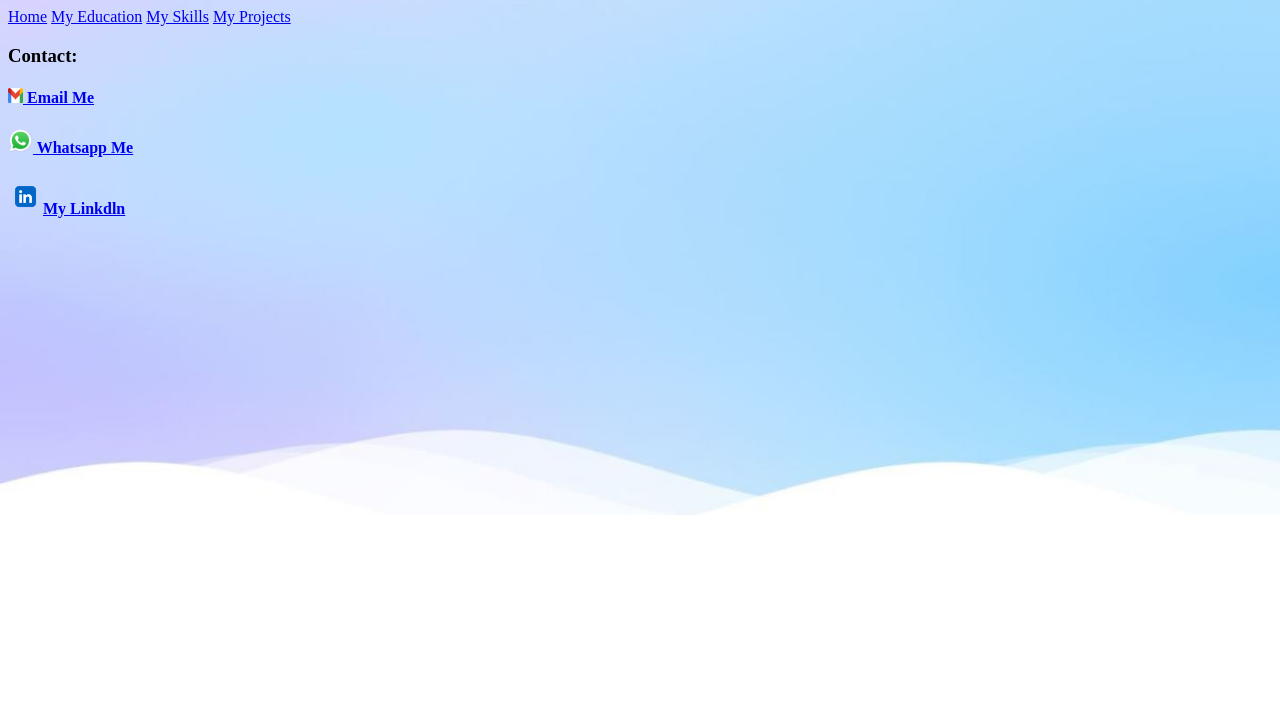
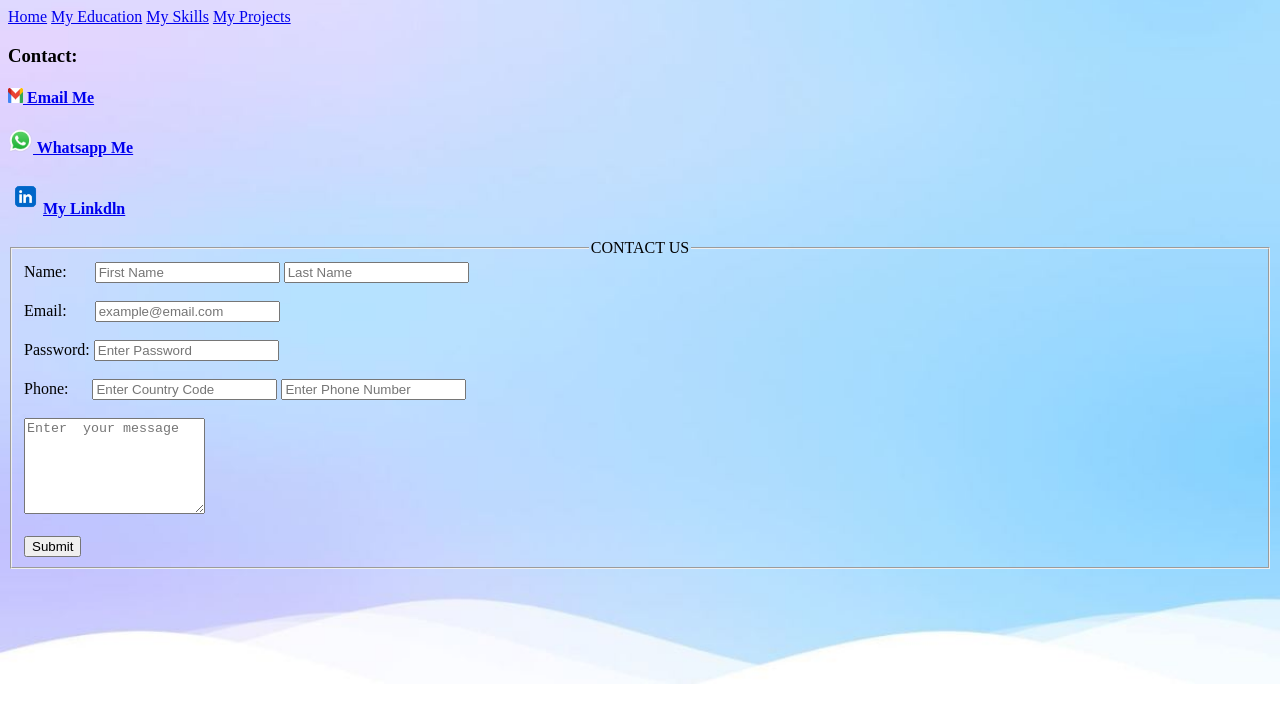
Before and after one commit to Mohasin-Nawaz091/My-Web, a plain HTML site: page about.html in a window 1280 px wide. Drawn offline with Linux system fonts and the light colour scheme; files whose address does not match are found by name.

Commit message:
Update forms

```diff
--- a/about.html
+++ b/about.html
@@ -17,8 +17,26 @@
      <a href="index.html">Home</a> <a href="acadamics.html">My Education</a> <a href="skill.html">My Skills</a>
      <a href="projects.html">My Projects</a>
        <h3>Contact:</h3>
-        <h4><a href="mailto:mohasinnawaz.4@gmail.com"><img src="c:\Users\123\Downloads\download.png" height="15"width="15">  Email Me</a></h4>
-        <h4><a href="https://wa.me/message/IEEJQNL57AC4P1"><img src="file:///C:/Users/123/Downloads/WhatsApp.svg.webp" height="25" width="25">  Whatsapp Me</a></h4>
+        <h4><a href="mailto:mohasinnawaz.4@gmail.com"><img src="./my pic/download.png" height="15"width="15">  Email Me</a></h4>
+        <h4><a href="https://wa.me/message/IEEJQNL57AC4P1"><img src="./my pic/WhatsApp.svg.webp" height="25" width="25">  Whatsapp Me</a></h4>
         <h4><a href="www.linkedin.com/in/mohasin-nawaz-841a24240"><img src="my pic/linkedin-logo-linkedin-icon-transparent-free-png.webp"  height="35"width="35">My Linkdln</a></h4>
-</body>
+        <form>
+            <fieldset>
+            <legend align="Center">CONTACT US</legend>
+            <label>Name: &nbsp;&nbsp;&nbsp;&nbsp;&nbsp;
+                <input type="text" placeholder="First Name"required>
+        <input type="text" placeholder="Last Name" required>   <br><br> </label>
+        <label>Email: &nbsp;&nbsp;&nbsp;&nbsp;&nbsp;
+            <input type="email" placeholder="example@email.com" required></label><br><br>
+        <label>Password:
+        <input type="password" minlength="8" placeholder="Enter Password"><br><br>
+        </label>
+            <label>Phone:&nbsp;&nbsp;&nbsp;&nbsp;&nbsp; <input type="number" maxlength="5" placeholder="Enter Country Code" required>
+            <input type="number" placeholder="Enter Phone Number" required></label><br><br>
+            <label><Textarea rows="6" placeholder="Enter  your message"></Textarea>
+            </label><br><br>
+            <button>Submit</button>
+            </fieldset>
+            </form>
+    </body>
 </html>
```
